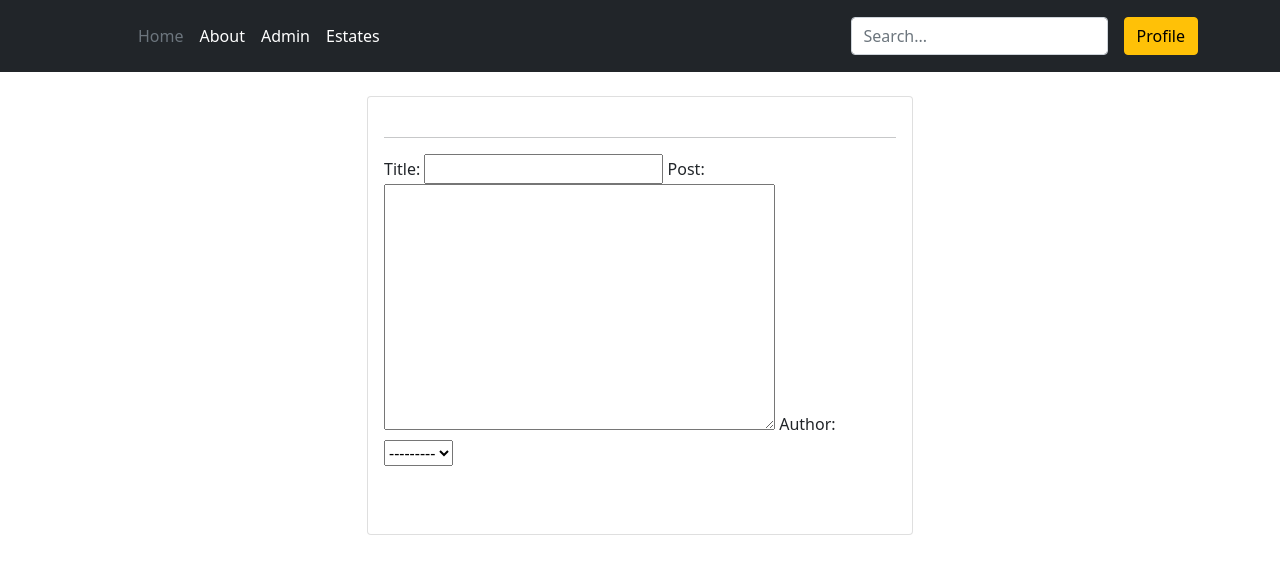
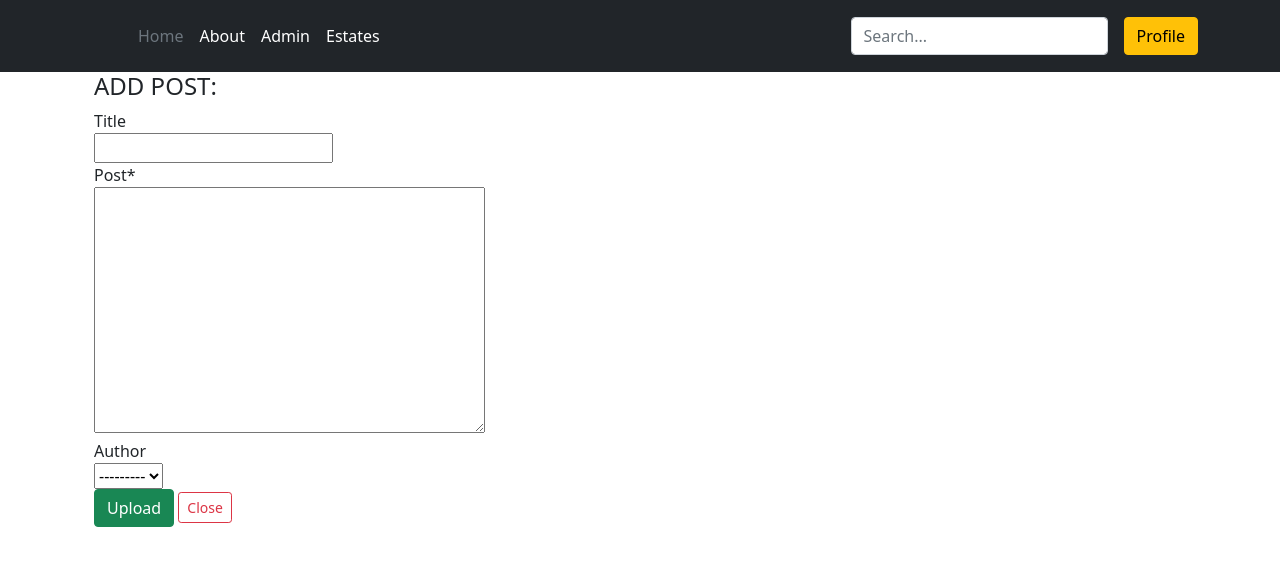
Before and after one commit to Marsh-sudo/Neighbourhood, a Django app: template hood/templates/all-neighbor/post.html in a window 1280 px wide. Shown: the top 574 px of the page. Run offline with Django 4.2, Linux system fonts and the light colour scheme; the template is opened without the code that fills it: values that come from a table or form of the project are taken from there, others are empty; parts of the project's set-up code (start-up, migrations or seed data) failed here and were passed over; some libraries are stand-ins or nearby versions.

Commit message:
add form

```diff
--- a/hood/templates/all-neighbor/post.html
+++ b/hood/templates/all-neighbor/post.html
@@ -1,31 +1,25 @@
 {%extends 'all-neighbor/base.html'%}
 {%load static%}
 {%load bootstrap3%}
-{%load crispy_form_tags%}
+{%load crispy_forms_tags%}
 {%block content%}
 
 <div class="container">
-    <div class="row">
-        <div class="col-md-3"></div>
+    <div class="container m-auto">
+        <h4>ADD POST:</h4>
+        <form action="" method="post" enctype="multipart/form-data">
+            <div class="change">
+                {% csrf_token %}
+               {{post_form|crispy}}
+            </div>
 
-        <div class="col-md-6 mt-4 ">
-            <div class="card pb-5 pt-2">
-                <div class="card-body pb-1 mr-3 ml-3">
-                    <hr>
-                    <form action="" method="post" class="mb-2" enctype="multipart/form-data">
-                        {% csrf_token%}
-                        {{ post_form|crispy}}
-                        <button type="submit" class="btn btn-color login text-white">ADD POST</button>
-                    </form>
+            <button class="btn btn-success">Upload</button>
+            <button type="button" class="btn btn-sm btn-outline-danger" data-dismiss="modal">
+                Close
+            </button>
+        </form>
+    </div>
 
 
-                </div>
-
-
-            </div>
-        </div>
-        <div class="col-md-3"></div>
-    </div>
-</div>
 
 {%endblock%}
```
